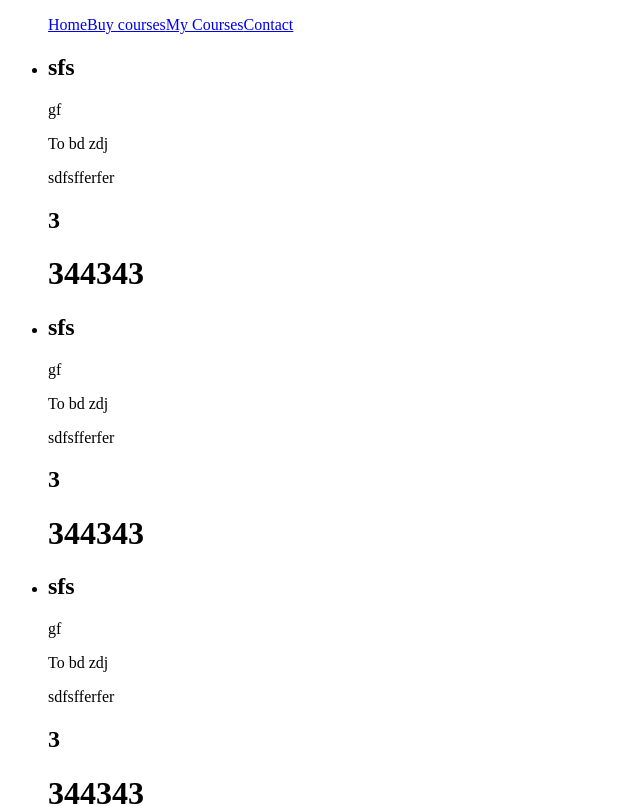
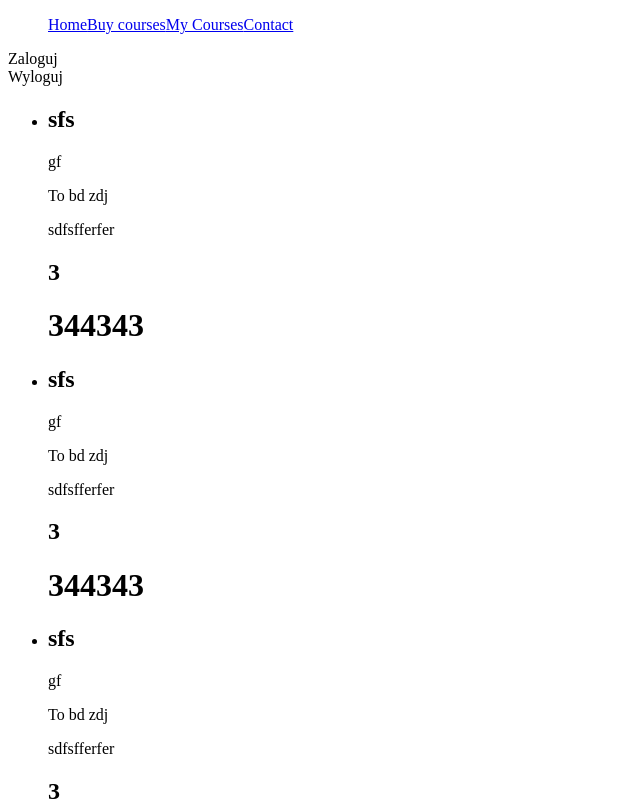
Before and after one commit to blazej-k/udemy-project, a React (Create React App) app: page /courses in a window 1280 px wide. Shown: the top 806 px of the page, without its empty margins (0-640 px from the left). Built offline with nearby package versions, Linux system fonts and the light colour scheme.

Commit message:
initialize header

```diff
--- a/package.json
+++ b/package.json
@@ -45,6 +45,7 @@
     ]
   },
   "devDependencies": {
+    "@types/react-redux": "^7.1.11",
     "@types/react-router-dom": "^5.1.6"
   }
 }
--- a/src/actions/UserActions.ts
+++ b/src/actions/UserActions.ts
@@ -9,21 +9,26 @@
 //         }
 //     }
 // )
+export const SIGNIN = 'signin'
+export const SIGNOUT = 'signout'
 
-export const signIn = ({ login, password }: Payload): SignIn => (
+export const signIn = ({ login, password, isUserLogged }: Payload): SignIn => (
     {
         type: SIGNIN,
         payload: {
             login,
-            password
+            password,
+            isUserLogged
         }
     }
 )
 
-export const signOut  = (): SignOut => (
+export const signOut  = ({id}: Payload): SignOut => (
     {
         type: SIGNOUT,
-        payload: {}
+        payload: {
+            id
+        }
     }
 )
 
--- a/src/components/App.tsx
+++ b/src/components/App.tsx
@@ -1,14 +1,14 @@
 import React, { FC } from 'react';
 import {BrowserRouter as Router, Switch, Route} from 'react-router-dom';
 import ErrorComponent from './ErrorComponent'
-import MainComponent from './Page'
+import Page from './Page'
 
 const App: FC = () => {
   return (
     <Router>
       <Switch>
         <Route path='/404' exact component={ErrorComponent}/>
-        <Route component={MainComponent}/>
+        <Route component={Page}/>
       </Switch>
     </Router>
   );
--- a/src/components/Page.tsx
+++ b/src/components/Page.tsx
@@ -4,11 +4,15 @@ import Home from './Page/Home'
 import Nav from './Page/nav/Nav'
 import MyCourses from './Page/courses/myCourses/MyCourse'
 import Courses from './Page/courses/allCourses/Courses'
+import Header from './Page/header/Header'
+import {Provider} from 'react-redux'
+import {store} from '../reducers/store'
 
-const MainComponent: FC = () => {
+const Page: FC = () => {
     return (
-        <>
+        <Provider store={store}>
             <Nav />
+            <Header/>
             <Switch>
                 <Route path='/' exact component={Home} />
                 <Route path='/myCourses' component={MyCourses} />
@@ -16,8 +20,8 @@ const MainComponent: FC = () => {
                 <Route path='/contact' component={() => <h1>kontakt</h1>} />
                 <Redirect to='/404' />
             </Switch>
-        </>
+        </Provider>
     );
 }
 
-export default MainComponent;
+export default Page;
--- /dev/null
+++ b/src/components/Page/header/Header.tsx
@@ -0,0 +1,23 @@
+import React from 'react'
+import {useDispatch} from 'react-redux'
+
+const Header = () => {
+
+    const dispatch = useDispatch()
+
+    const handleSignIn = (): void => {
+
+    }
+
+    const handleSignOut = (): void => {
+
+    }
+    return (
+        <>
+            <div>Zaloguj</div>
+            <div>Wyloguj</div>
+        </>
+    );
+}
+
+export default Header;
--- a/src/reducers/UserReducer.ts
+++ b/src/reducers/UserReducer.ts
@@ -1,7 +1,11 @@
+import {SIGNIN, SIGNOUT} from '../actions/UserActions'
+
 export const UserReducer = (state: Payload = {}, action: ActionType) => {
     switch(action.type){
         case SIGNIN || SIGNOUT:
             return state = action.payload
+        default:
+            return state
         // case DELETEUSER:
         //     const {id} = action.payload
         //     state.filter(user => user.id !== id)
--- /dev/null
+++ b/src/reducers/store.ts
@@ -0,0 +1,11 @@
+import {createStore} from 'redux'
+import {combineReducers} from 'redux'
+import {UserReducer} from './UserReducer'
+
+
+
+const rootReducer = combineReducers({
+    userReducer: UserReducer
+})
+
+export const store = createStore(rootReducer)
--- a/src/types/UserActionsType.d.ts
+++ b/src/types/UserActionsType.d.ts
@@ -27,5 +27,6 @@ type Payload = {
     login?: string,
     password?: string,
     id?: string | number,
-    isAdmin?: boolean
+    isAdmin?: boolean,
+    isUserLogged?: boolean
 }
```
Also changed, not shown: 1 other file (tests, documents, lock files or other folders).
